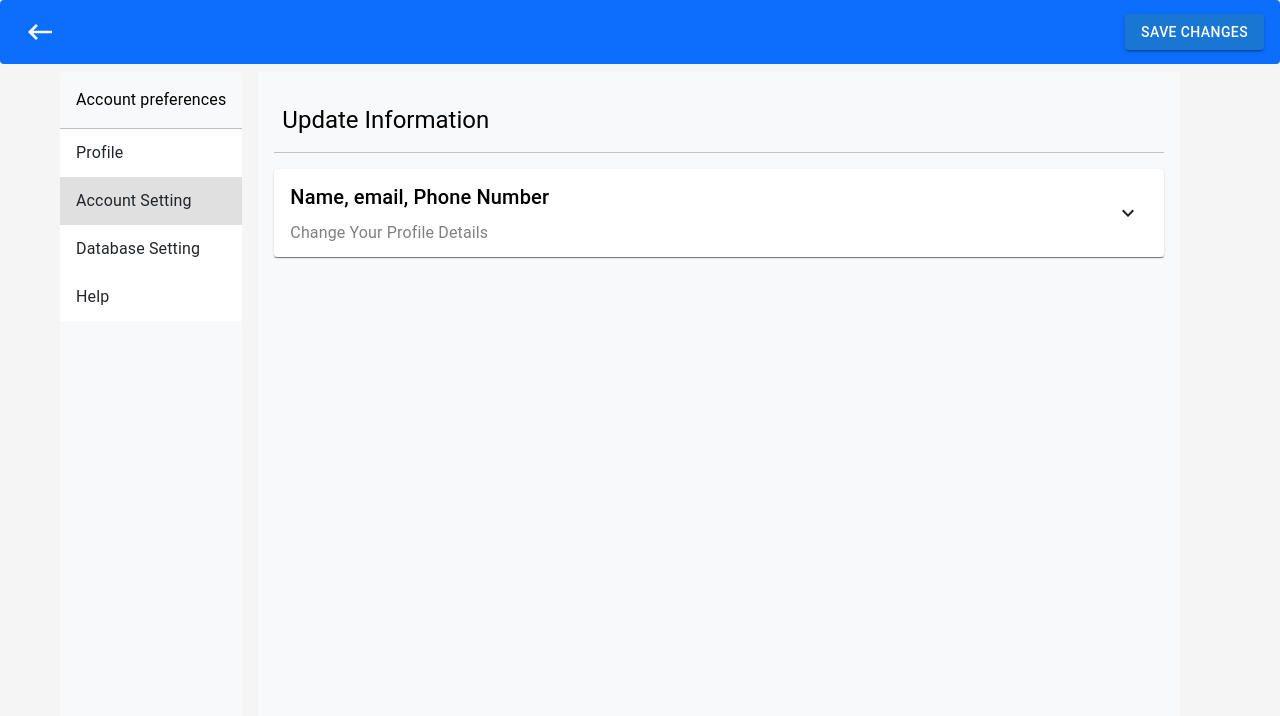
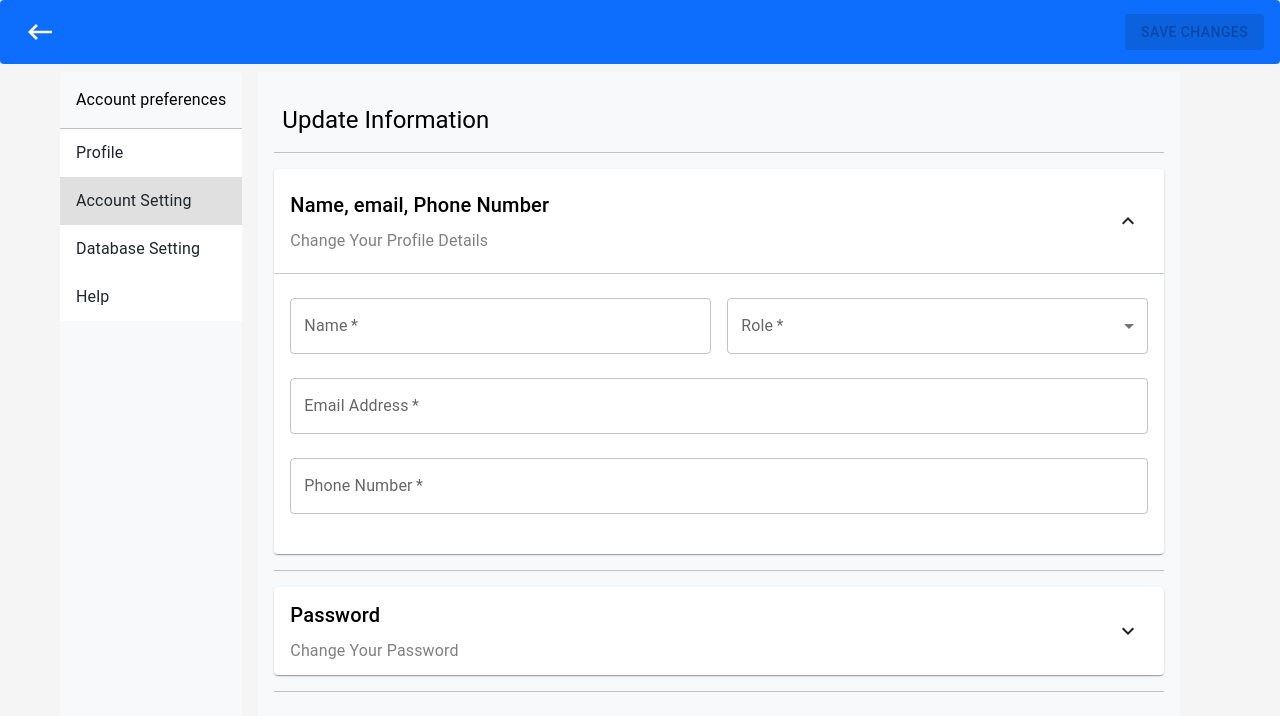
Before and after one commit to justhanzala/client.api.backendeasy, a React (Create React App) app: page /account-setting in a window 1280 px wide. Shown: the top 716 px of the page. Built offline with nearby package versions, Linux system fonts and the light colour scheme.

Commit message:
add change password fields in accordion and minor change

```diff
--- a/src/components/Layout.js
+++ b/src/components/Layout.js
@@ -232,7 +232,7 @@ const DashboardContent = ({ children, routes }) => {
         transformOrigin={{ horizontal: "right", vertical: "top" }}
         anchorOrigin={{ horizontal: "right", vertical: "bottom" }}
       >
-        <MenuItem>
+        <MenuItem onClick={() => history.push("/profile")}>
           <Avatar /> {userData.name}
         </MenuItem>
         <Divider />
--- a/src/pages/AccountSetting.js
+++ b/src/pages/AccountSetting.js
@@ -1,12 +1,10 @@
-import React from "react";
+import { useState } from "react";
 
 // Styled Components
 import {
   Container,
   Box,
   Typography,
-  ListItem,
-  ListItemText,
   Divider,
   Button,
   IconButton,
@@ -30,8 +28,10 @@ import Banner from "../components/Banner";
 import AccountPreferences from "../components/AccountPreferences";
 
 const AccountSetting = () => {
-  const [expanded, setExpanded] = React.useState(false);
-  const [editedData, seteditedData] = React.useState({
+  const [expandedEditAccordion, setExpandedEditAccordion] = useState(true);
+  const [expendedChangePasswordAccordion, setExpendedChangePasswordAccordion] =
+    useState(false);
+  const [editedData, seteditedData] = useState({
     name: "",
     role: "",
     emailAddress: "",
@@ -41,8 +41,24 @@ const AccountSetting = () => {
     user: { userData },
   } = useSelector((state) => state);
 
-  const handleAccordionChange = (panel) => (event, isExpanded) => {
-    setExpanded(isExpanded ? panel : false);
+  const handleAccordion = (panel) => (event, isExpanded) => {
+    setExpandedEditAccordion(isExpanded ? panel : false);
+    if (
+      expendedChangePasswordAccordion === true ||
+      expandedEditAccordion === true
+    ) {
+      setExpendedChangePasswordAccordion(false);
+    }
+  };
+
+  const handleChangePasswordAccordion = (panel) => (event, isExpanded) => {
+    setExpendedChangePasswordAccordion(isExpanded ? panel : false);
+    if (
+      expandedEditAccordion === true ||
+      expendedChangePasswordAccordion === true
+    ) {
+      setExpandedEditAccordion(false);
+    }
   };
 
   const handleOnChange = (e) => {
@@ -60,7 +76,15 @@ const AccountSetting = () => {
     </IconButton>
   );
   const secondElement = (
-    <Button variant="contained" color="primary">
+    <Button
+      variant="contained"
+      color="primary"
+      disabled={
+        !editedData.name.length ||
+        !editedData.emailAddress.length ||
+        !editedData.phoneNumber.length
+      }
+    >
       Save Changes
     </Button>
   );
@@ -79,13 +103,10 @@ const AccountSetting = () => {
           <Divider />
           <Box className="mt-3">
             <Accordion
-              expanded={expanded === "panel1"}
-              onChange={handleAccordionChange("panel1")}
+              expanded={expandedEditAccordion === true}
+              onChange={handleAccordion(true)}
             >
-              <AccordionSummary
-                aria-controls="panel1a-content"
-                id="panel1a-header"
-              >
+              <AccordionSummary>
                 <Box className="d-flex justify-content-between align-items-center w-100">
                   <Box className="d-flex flex-column">
                     <Box className="mb-2">
@@ -98,8 +119,8 @@ const AccountSetting = () => {
                     </Typography>
                   </Box>
                   <IconButton color="inherit">
-                    {expanded === false && <ExpandMoreIcon />}
-                    {expanded === "panel1" && <ExpandLessIcon />}
+                    {expandedEditAccordion === false && <ExpandMoreIcon />}
+                    {expandedEditAccordion === true && <ExpandLessIcon />}
                   </IconButton>
                 </Box>
               </AccordionSummary>
@@ -179,7 +200,73 @@ const AccountSetting = () => {
               </AccordionDetails>
             </Accordion>
           </Box>
-          <Divider />
+          <Divider className="my-3" />
+          <Box className="mt-3">
+            <Accordion
+              expanded={expendedChangePasswordAccordion === true}
+              onChange={handleChangePasswordAccordion(true)}
+            >
+              <AccordionSummary
+                aria-controls="panel1a-content"
+                id="panel1a-header"
+              >
+                <Box className="d-flex justify-content-between align-items-center w-100">
+                  <Box className="d-flex flex-column">
+                    <Box className="mb-2">
+                      <Typography variant="h6" color="black">
+                        Password
+                      </Typography>
+                    </Box>
+                    <Typography variant="p" color="GrayText">
+                      Change Your Password
+                    </Typography>
+                  </Box>
+                  <IconButton color="inherit">
+                    {expendedChangePasswordAccordion === false && (
+                      <ExpandMoreIcon />
+                    )}
+                    {expendedChangePasswordAccordion === true && (
+                      <ExpandLessIcon />
+                    )}
+                  </IconButton>
+                </Box>
+              </AccordionSummary>
+              <hr className="text-dark mt-0" />
+              <AccordionDetails>
+                <Box className="mb-4">
+                  <TextField
+                    type="password"
+                    name="currentPassword"
+                    variant="outlined"
+                    label="Current Password"
+                    required
+                    fullWidth
+                  />
+                </Box>
+                <Box className="mb-4">
+                  <TextField
+                    type="password"
+                    name="newPassword"
+                    variant="outlined"
+                    label="New Password"
+                    required
+                    fullWidth
+                  />
+                </Box>
+                <Box className="mb-4">
+                  <TextField
+                    type="password"
+                    name="confirmPassword"
+                    variant="outlined"
+                    label="Confirm Password"
+                    required
+                    fullWidth
+                  />
+                </Box>
+              </AccordionDetails>
+            </Accordion>
+          </Box>
+          <Divider className="my-3" />
         </Box>
       </Container>
     </>
```
